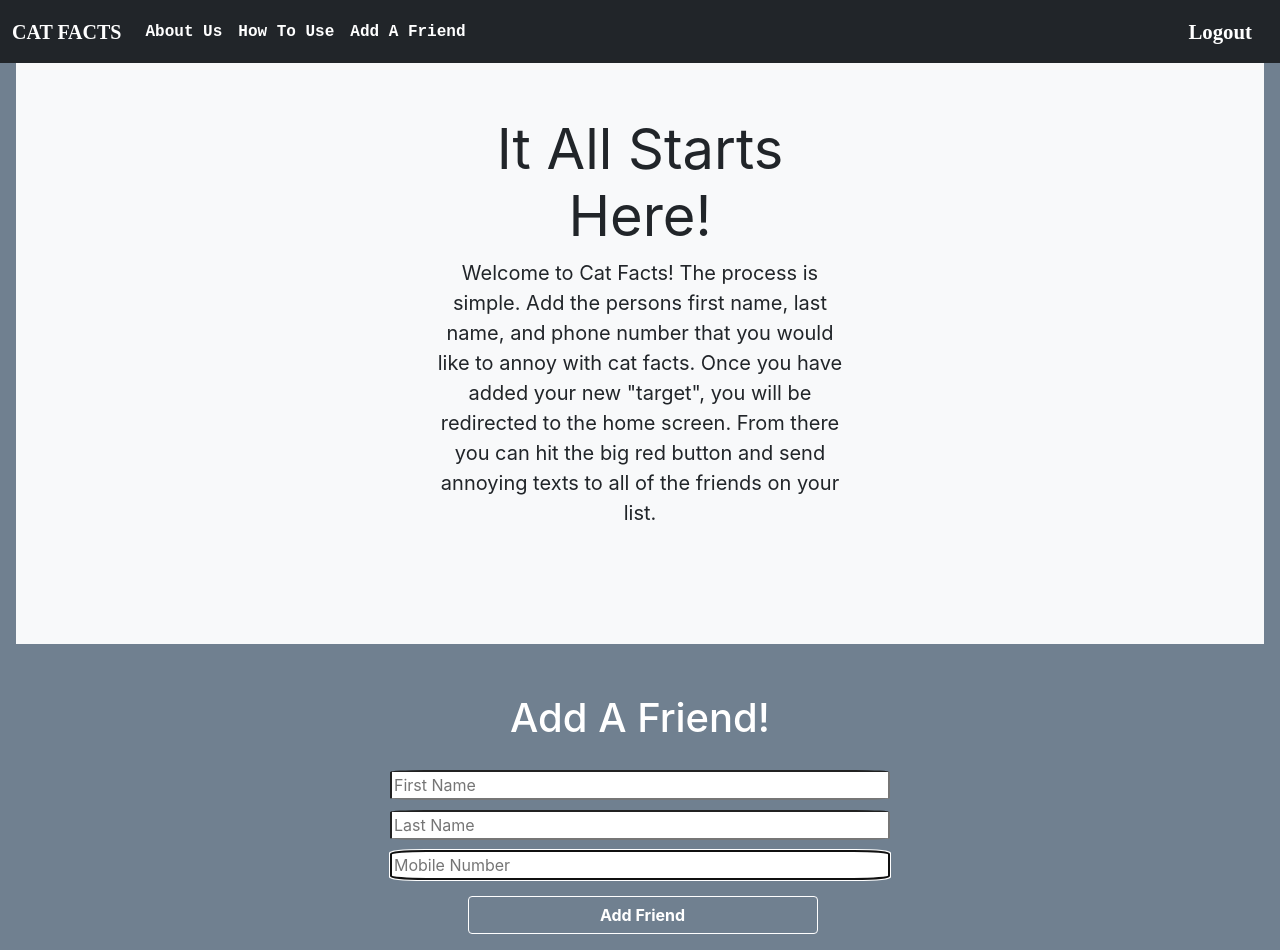
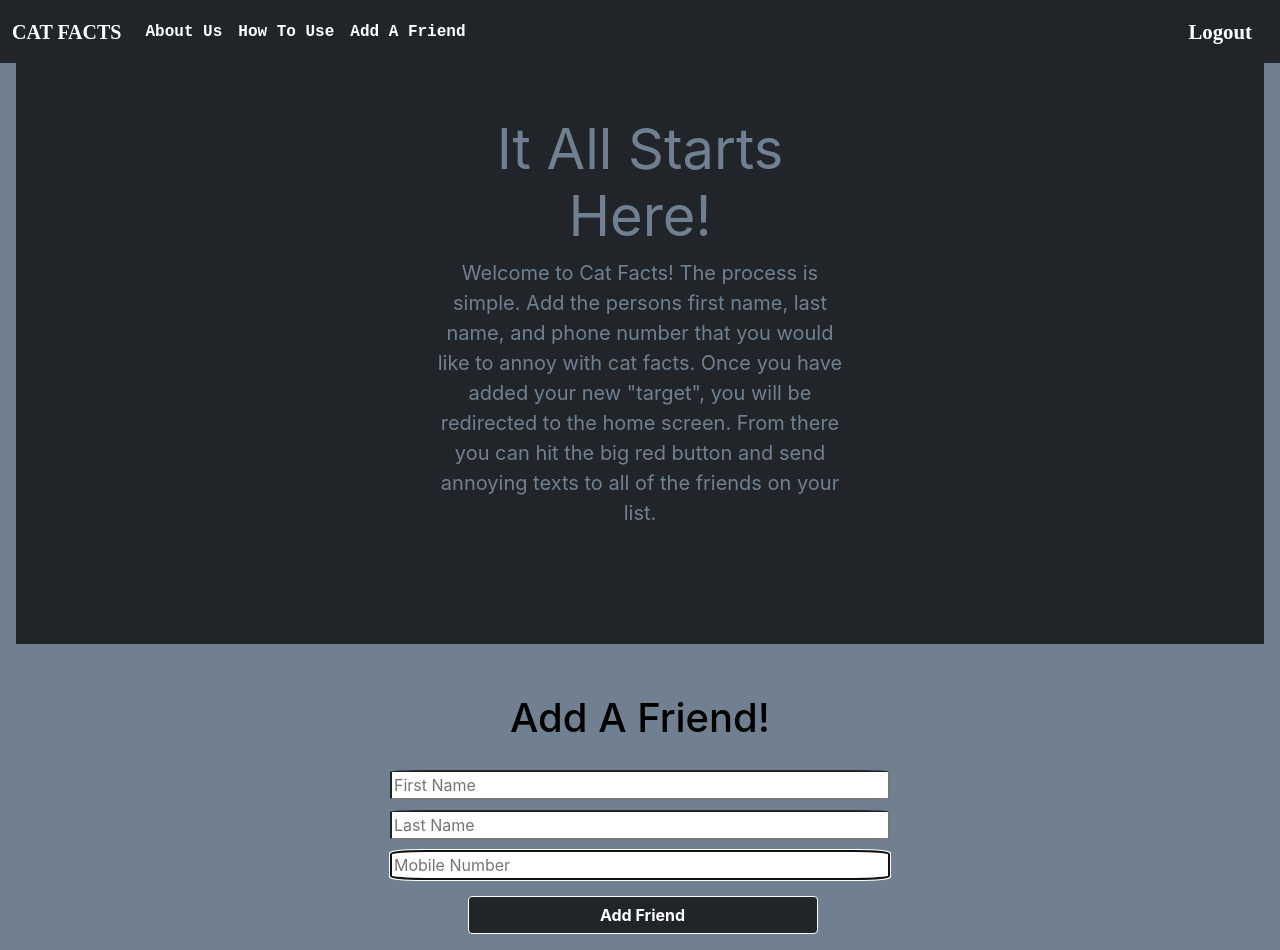
Before and after one commit to gbj1220/cat-facts-frontend, a React (Create React App) app: page /add-friend in a window 1280 px wide. Built offline with nearby package versions, Linux system fonts and the light colour scheme; sample sign-in values are in the browser's storage.

Commit message:
Changed color scheme in Add A Friend page.

```diff
--- a/src/components/AddFriend/AddFriend.js
+++ b/src/components/AddFriend/AddFriend.js
@@ -72,10 +72,15 @@ export class addFriend extends Component {
     return (
       <>
         <main>
-          <div className='position-relative overflow-hidden p-3 p-md-1 m-md-3 text-center bg-light'>
+          <div className='position-relative overflow-hidden p-3 p-md-1 m-md-3 text-center bg-dark'>
             <div className='col-md-5 p-lg-5 mx-auto my-5'>
-              <h1 className='display-4 fw-normal'>It All Starts Here!</h1>
-              <p className='lead fw-normal'>
+              <h1
+                className='display-4 fw-normal'
+                style={{ color: "slategray" }}
+              >
+                It All Starts Here!
+              </h1>
+              <p className='lead fw-normal' style={{ color: "slategray" }}>
                 Welcome to Cat Facts! The process is simple. Add the persons
                 first name, last name, and phone number that you would like to
                 annoy with cat facts. Once you have added your new "target", you
@@ -95,7 +100,9 @@ export class addFriend extends Component {
             <form onSubmit={this.handleOnSubmit}>
               <div>
                 <span style={{ width: "20px" }}>
-                  <h1 id='title'>Add A Friend! </h1>
+                  <h1 id='title' style={{ color: "black" }}>
+                    Add A Friend!{" "}
+                  </h1>
                 </span>
 
                 <div className='form-floating mb-3'>
@@ -152,8 +159,11 @@ export class addFriend extends Component {
                     </div>
                     <button
                       type='submit'
-                      className='btn btn-outline-light'
-                      style={{ marginLeft: "75px", width: "350px" }}
+                      className='btn btn-dark'
+                      style={{
+                        marginLeft: "75px",
+                        width: "350px",
+                      }}
                       disabled={isError ? true : false}
                     >
                       Add Friend
```
